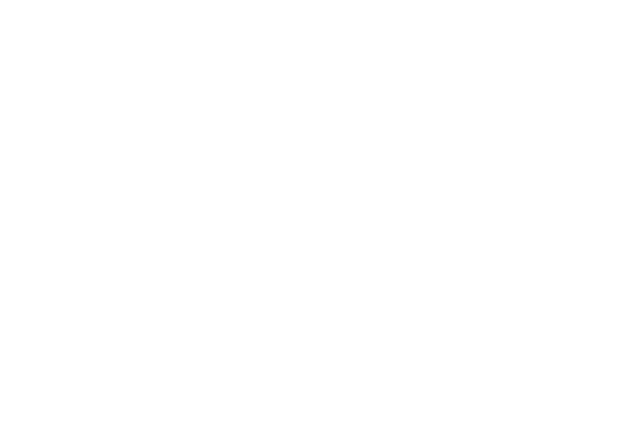
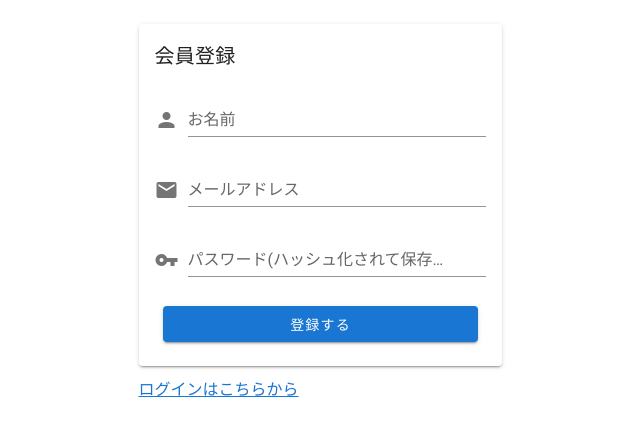
Before and after one commit to YoshioKimura/hichip, a Nuxt app: page /register in a window 1280 px wide. Before the commit this address had no page. Shown: the top 436 px of the page, without its empty margins (320-960 px from the left). Built offline with nearby package versions, Linux system fonts and the light colour scheme.

Commit message:
feat: add page register

```diff
--- /dev/null
+++ b/pages/register.vue
@@ -0,0 +1,79 @@
+<template>
+  <v-container
+    class="fill-height"
+    fluid
+  >
+    <v-row
+      align="center"
+      justify="center"
+    >
+      <v-col
+        cols="12"
+        sm="8"
+        md="4"
+      >
+        <v-card class="mb-3">
+          <v-card-title>
+            会員登録
+          </v-card-title>
+          <v-card-text>
+            <v-text-field
+              v-model="name"
+              prepend-icon="mdi-account"
+              label="お名前"
+              type="text"
+            />
+            <v-text-field
+              v-model="email"
+              prepend-icon="mdi-email"
+              label="メールアドレス"
+              type="email"
+            />
+            <v-text-field
+              v-model="password"
+              prepend-icon="mdi-key"
+              label="パスワード(ハッシュ化されて保存されます)"
+              type="password"
+            />
+            <v-card-actions>
+              <v-btn
+                @click.prevent="signIn"
+                block
+                color="primary"
+              >
+                登録する
+              </v-btn>
+            </v-card-actions>
+          </v-card-text>
+          <SignInSocial v-if="false" />
+        </v-card>
+        <div>
+          <nuxt-link to="/login">
+            ログインはこちらから
+          </nuxt-link>
+        </div>
+      </v-col>
+    </v-row>
+  </v-container>
+</template>
+
+<script>
+export default {
+  data () {
+    return {
+      password: '',
+      email: '',
+      name: ''
+    }
+  },
+  methods: {
+    signIn () {
+      this.$store.dispatch('register/register', {
+        email: this.email,
+        password: this.password,
+        name: this.name
+      })
+    }
+  }
+}
+</script>
```
